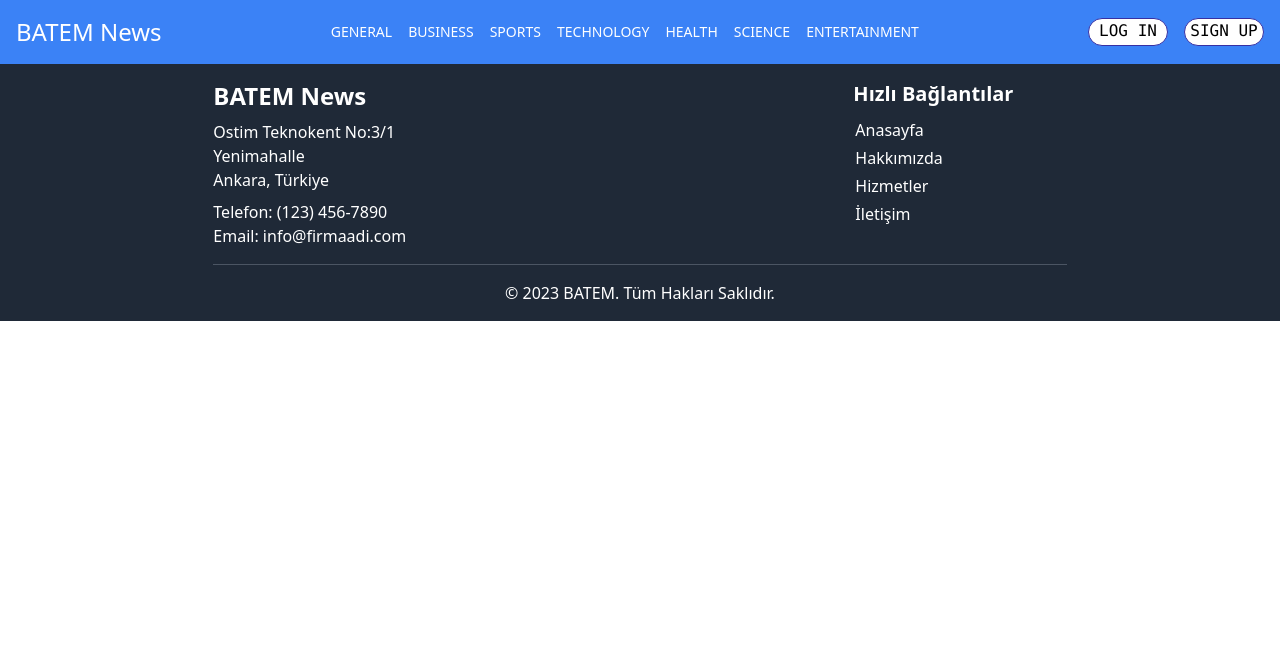
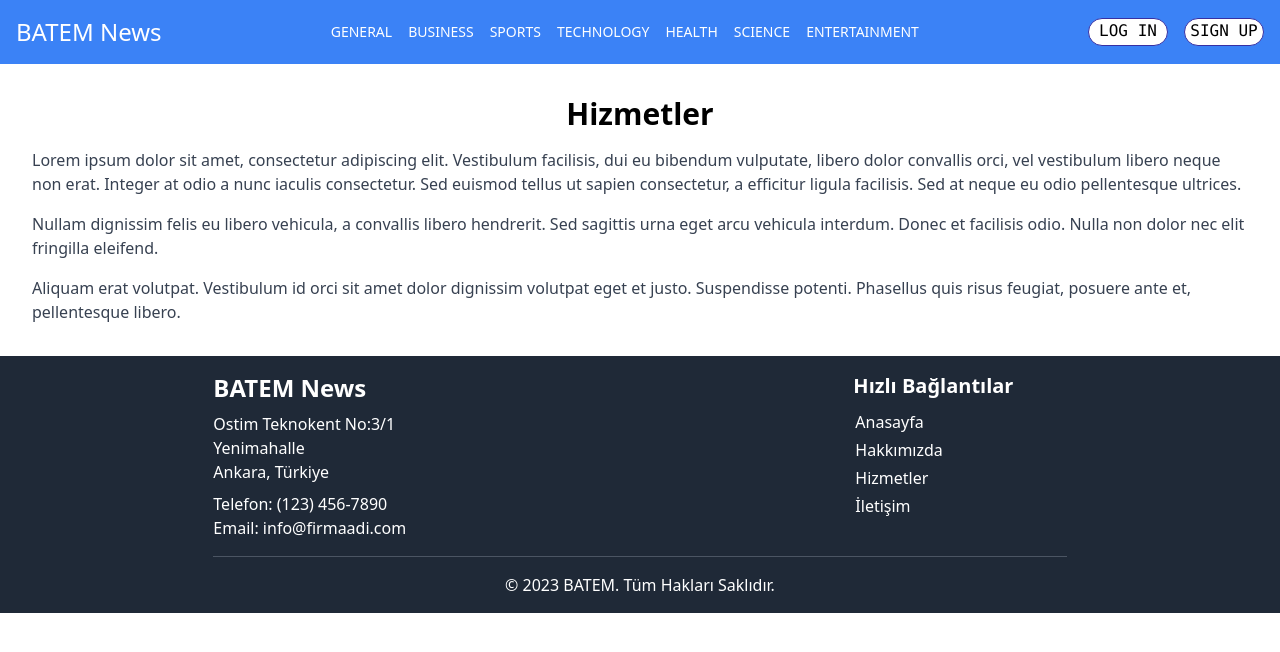
Before and after one commit to EmreYetis/NewsProject, a React (Create React App) app: page /hizmetler in a window 1280 px wide. Shown: the top 652 px of the page. Built offline with nearby package versions, Linux system fonts and the light colour scheme.

Commit message:
Footerpages added.

```diff
--- a/src/App.jsx
+++ b/src/App.jsx
@@ -10,6 +10,9 @@ import Technology from "./components/categorys/Technology";
 import Health from "./components/categorys/Health";
 import Science from "./components/categorys/Science";
 import Entertainment from "./components/categorys/Entertainment";
+import Hakkimizda from "./components/footerPages/Hakkimizda";
+import Hizmetler from "./components/footerPages/Hizmetler";
+import Iletisim from "./components/footerPages/Iletisim";
 
 function App() {
   return (
@@ -26,6 +29,9 @@ function App() {
             <Route path="/health" element={<Health />} />
             <Route path="/science" element={<Science />} />
             <Route path="/entertainment" element={<Entertainment />} />
+            <Route path="/hakkimizda" element={<Hakkimizda />} />
+            <Route path="/hizmetler" element={<Hizmetler />} />
+            <Route path="/iletisim" element={<Iletisim />} />
             Science
           </Routes>
           <Routes>
--- a/src/components/Footer.jsx
+++ b/src/components/Footer.jsx
@@ -22,17 +22,17 @@ function Footer() {
                 </Link>
               </li>
               <li className="p-0.5">
-                <Link to="/" className="text-white text-l">
+                <Link to="/hakkimizda" className="text-white text-l">
                   Hakkımızda
                 </Link>
               </li>
               <li className="p-0.5">
-                <Link to="/" className="text-white text-l">
+                <Link to="/hizmetler" className="text-white text-l">
                   Hizmetler
                 </Link>
               </li>
               <li className="p-0.5">
-                <Link to="/" className="text-white text-l">
+                <Link to="/iletisim" className="text-white text-l">
                   İletişim
                 </Link>
               </li>
--- /dev/null
+++ b/src/components/footerPages/Hakkimizda.jsx
@@ -0,0 +1,28 @@
+import React from "react";
+
+function Hakkimizda() {
+  return (
+    <div className="container mx-auto p-8">
+      <h1 className="text-3xl font-bold mb-4   text-center">Hakkımızda</h1>
+      <p className="text-gray-700">
+        Lorem ipsum dolor sit amet, consectetur adipiscing elit. Vestibulum
+        facilisis, dui eu bibendum vulputate, libero dolor convallis orci, vel
+        vestibulum libero neque non erat. Integer at odio a nunc iaculis
+        consectetur. Sed euismod tellus ut sapien consectetur, a efficitur
+        ligula facilisis. Sed at neque eu odio pellentesque ultrices.
+      </p>
+      <p className="text-gray-700 mt-4">
+        Nullam dignissim felis eu libero vehicula, a convallis libero hendrerit.
+        Sed sagittis urna eget arcu vehicula interdum. Donec et facilisis odio.
+        Nulla non dolor nec elit fringilla eleifend.
+      </p>
+      <p className="text-gray-700 mt-4">
+        Aliquam erat volutpat. Vestibulum id orci sit amet dolor dignissim
+        volutpat eget et justo. Suspendisse potenti. Phasellus quis risus
+        feugiat, posuere ante et, pellentesque libero.
+      </p>
+    </div>
+  );
+}
+
+export default Hakkimizda;
--- /dev/null
+++ b/src/components/footerPages/Hizmetler.jsx
@@ -0,0 +1,31 @@
+import React from "react";
+
+function Hizmetler() {
+  return (
+    <div>
+      {" "}
+      <div className="container mx-auto p-8">
+        <h1 className="text-3xl font-bold mb-4   text-center">Hizmetler</h1>
+        <p className="text-gray-700">
+          Lorem ipsum dolor sit amet, consectetur adipiscing elit. Vestibulum
+          facilisis, dui eu bibendum vulputate, libero dolor convallis orci, vel
+          vestibulum libero neque non erat. Integer at odio a nunc iaculis
+          consectetur. Sed euismod tellus ut sapien consectetur, a efficitur
+          ligula facilisis. Sed at neque eu odio pellentesque ultrices.
+        </p>
+        <p className="text-gray-700 mt-4">
+          Nullam dignissim felis eu libero vehicula, a convallis libero
+          hendrerit. Sed sagittis urna eget arcu vehicula interdum. Donec et
+          facilisis odio. Nulla non dolor nec elit fringilla eleifend.
+        </p>
+        <p className="text-gray-700 mt-4">
+          Aliquam erat volutpat. Vestibulum id orci sit amet dolor dignissim
+          volutpat eget et justo. Suspendisse potenti. Phasellus quis risus
+          feugiat, posuere ante et, pellentesque libero.
+        </p>
+      </div>
+    </div>
+  );
+}
+
+export default Hizmetler;
--- /dev/null
+++ b/src/components/footerPages/Iletisim.jsx
@@ -0,0 +1,27 @@
+import React from "react";
+
+function Iletisim() {
+  return (
+    <div className="container mx-auto p-8  text-center">
+      <h1 className="text-3xl font-bold mb-4  ">İletişim Bilgileri</h1>
+      <address className="text-gray-700">
+        <p>
+          BATEM News
+          <br />
+          Ostim Teknokent No:3/1
+          <br />
+          Yenimahalle
+          <br />
+          Ankara, Türkiye
+        </p>
+        <p className="mt-4">
+          Telefon: (123) 456-7890
+          <br />
+          Email: <a href="mailto:info@firmaadi.com">info@firmaadi.com</a>
+        </p>
+      </address>
+    </div>
+  );
+}
+
+export default Iletisim;
```
